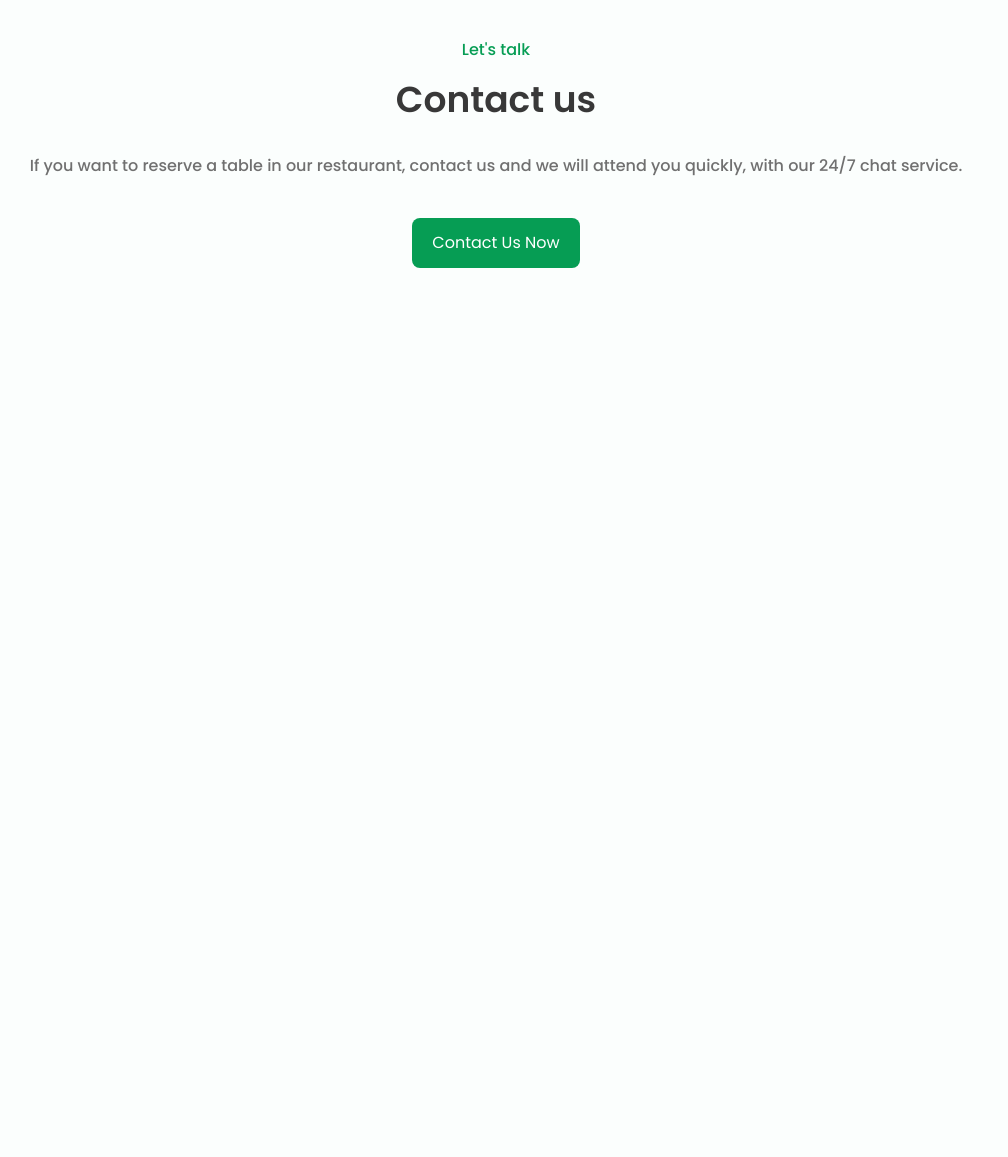
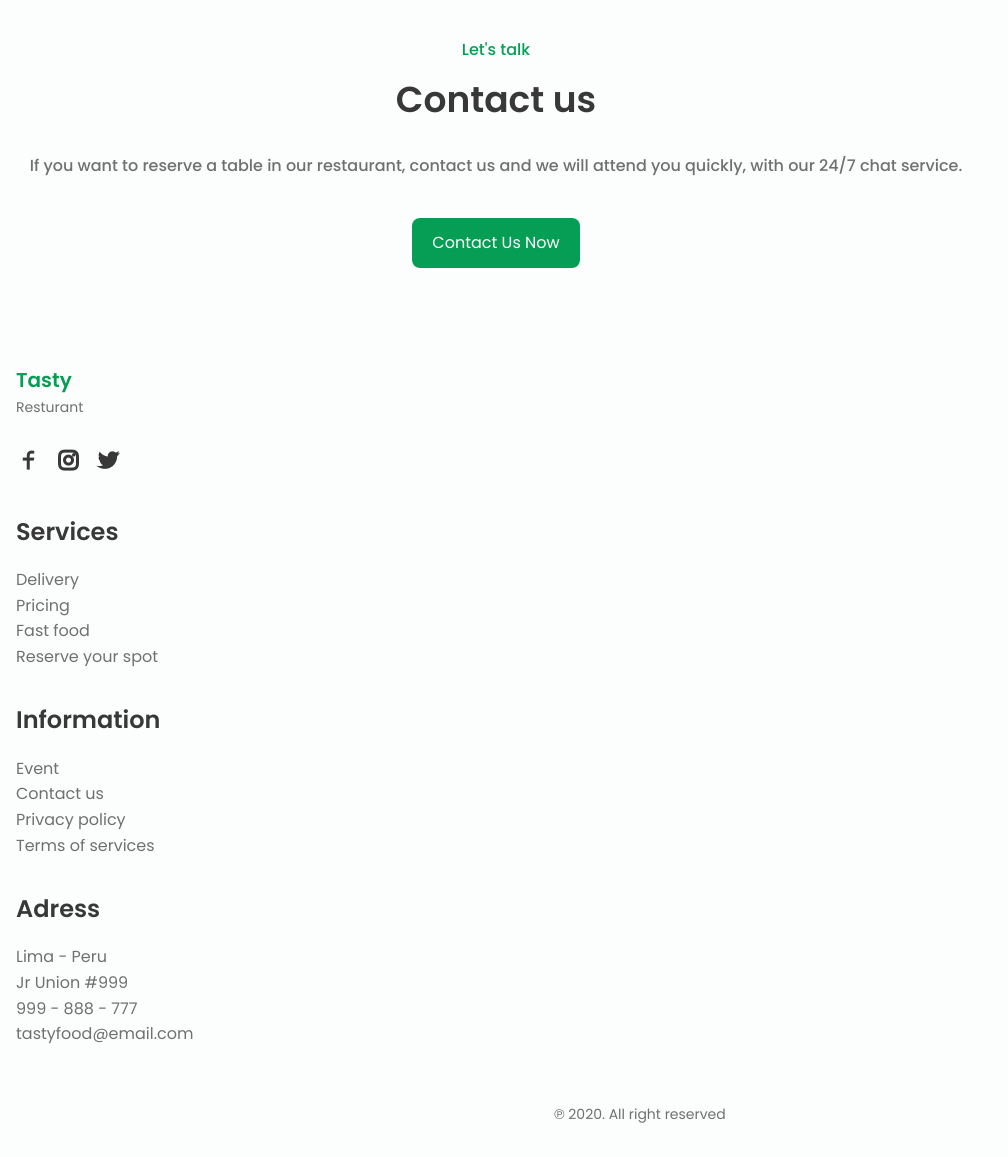
Before and after one commit to rasan3-1416/Tasty-food-site, a plain HTML site: page index.html in a window 1280 px wide. Shown: the part 3600-4757 px from the top of the page, without its empty margins (0-1008 px from the left). Before the commit the page ends 3900 px from the top, so only its background shows below. Drawn offline with nearby package versions, Linux system fonts and the light colour scheme.

Commit message:
build: Complete the Footer section

```diff
--- a/assets/css/styles.css
+++ b/assets/css/styles.css
@@ -304,3 +304,47 @@ button {
 .contact__button a {
     display: inline-flex;
 }
+/* Footer Styles */
+.footer__container {
+    grid-template-columns: repeat(1, 1fr);
+    row-gap: 2rem;
+}
+.footer__logo {
+    font-size: var(--h3-font-size);
+    font-weight: var(--font-semi-bold);
+    color: var(--first-color);
+}
+.footer__description {
+    display: block;
+    font-size: var(--small-font-size);
+    margin-bottom: var(--mb-3);
+}
+.footer__social {
+    display: flex;
+    flex-direction: row;
+    column-gap: 1rem;
+}
+.footer__social-link {
+    font-size: 1.5rem;
+    font-weight: var(--font-semi-bold);
+    color: var(--title-color);
+    transition: 0.3s;
+}
+.footer__social-link:hover,
+.footer__content-link:hover {
+    color: var(--first-color);
+}
+.footer__title {
+    font-size: var(--h2-font-size);
+    color: var(--title-color);
+    margin-bottom: var(--mb-2);
+}
+.footer__content-link {
+    color: var(--text-color);
+}
+.footer__copy {
+    display: block;
+    text-align: center;
+    padding-top: 3.5rem;
+    font-size: var(--small-font-size);
+}
--- a/index.html
+++ b/index.html
@@ -448,6 +448,76 @@
     </main>
     <!-- End Main Section -->
 
+    <!-- Start Footer Section -->
+    <footer class="footer section">
+        <div class="footer__container container grid">
+            <!-- Footer Content - 1 -->
+            <div class="footet__content">
+                <a class="footer__logo" href="#">Tasty</a>
+                <span class="footer__description">Resturant</span>
+                <div class="footer__social">
+                    <a class="footer__social-link" href="https://www.faceebook.com">
+                        <i class="ri-facebook-line"></i>
+                    </a>
+                    <a class="footer__social-link" href="https://www.instagram.com">
+                        <i class="ri-instagram-line"></i>
+                    </a>
+                    <a class="footer__social-link" href="https://www.twitter.com">
+                        <i class="ri-twitter-fill"></i>
+                    </a>
+                </div>
+            </div>
+            <!-- Footer Content - 2 -->
+            <div class="footer__content">
+                <h3 class="footer__title">Services</h3>
+                <ul class="footer__content-list">
+                    <li>
+                        <a class="footer__content-link" href="#">Delivery</a>
+                    </li>
+                    <li>
+                        <a class="footer__content-link" href="#">Pricing</a>
+                    </li>
+                    <li>
+                        <a class="footer__content-link" href="#">Fast food</a>
+                    </li>
+                    <li>
+                        <a class="footer__content-link" href="#">Reserve your spot</a>
+                    </li>
+                </ul>
+            </div>
+            <!-- Footer Content - 3 -->
+            <div class="footer__content">
+                <h3 class="footer__title">Information</h3>
+                <ul class="footer__content-list">
+                    <li>
+                        <a class="footer__content-link" href="#">Event</a>
+                    </li>
+                    <li>
+                        <a class="footer__content-link" href="#">Contact us</a>
+                    </li>
+                    <li>
+                        <a class="footer__content-link" href="#">Privacy policy</a>
+                    </li>
+                    <li>
+                        <a class="footer__content-link" href="#">Terms of services</a>
+                    </li>
+                </ul>
+            </div>
+            <!-- Footer Content - 4 -->
+            <div class="footer__content">
+                <h3 class="footer__title">Adress</h3>
+                <ul class="footer__content-list">
+                    <li>Lima - Peru</a></li>
+                    <li>Jr Union #999</a></li>
+                    <li>999 - 888 - 777</a></li>
+                    <li>tastyfood@email.com</li>
+                </ul>
+            </div>
+        </div>
+        <span class="footer__copy">&#8471; 2020. All right reserved</span>
+    </footer>
+    <!-- End Footer Section -->
+
 
     <script src="./assets/js/script.js"></script>
 </body>
```
